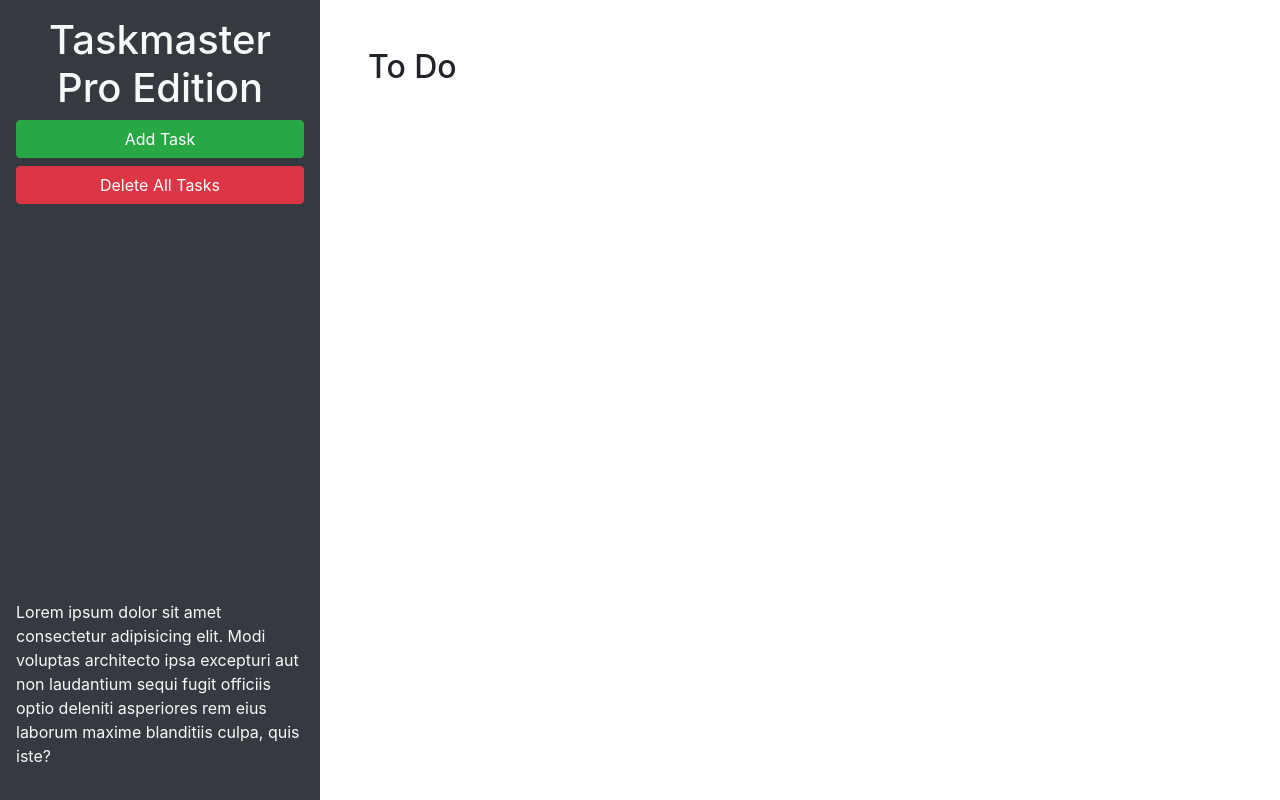
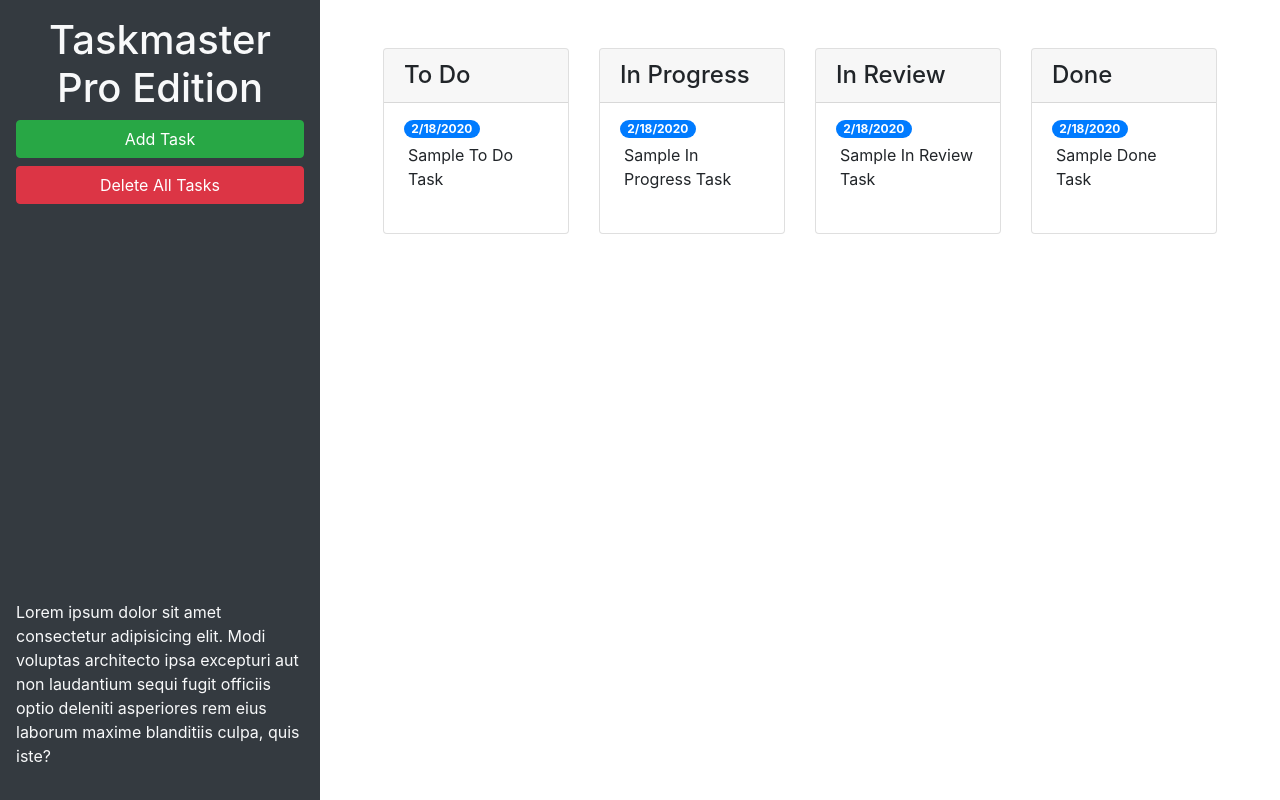
Before and after one commit to dboothe92/taskmaster-pro, a plain HTML site: page index.html in a window 1280 px wide. Drawn offline with nearby package versions, Linux system fonts and the light colour scheme.

Commit message:
add bootstrap grid

```diff
--- a/index.html
+++ b/index.html
@@ -11,7 +11,6 @@
 </head>
 
 <body>
-
   <div class="row min-vh-100 no-gutters">
     <header class="col-12 col-lg-3 bg-dark text-light d-flex flex-column p-4 p-lg-3">
       <h1 class="text-center">Taskmaster Pro Edition</h1>
@@ -24,10 +23,59 @@
       </p>
     </header>
     <main class="col-12 col-lg-9">
-      <div class="m-5">
-        <h2>To Do</h2>
-        <ul id="list-toDo" class="list-group"> </ul>
-      </div>
+      <div class="m-5 row justify-content-around">
+
+        <!--todo start-->
+        <div class = "col-12 col-md-6 col-xl-3 mb-3">
+          <div class = "card">
+            <h4 class = "card-header">To Do</h4>
+            <ul id="list-toDo" class="list-group list-group-flush">
+              <li class = "list-group-item">
+                <span class = "badge badge-primary badge-pill">2/18/2020</span>
+                <p class="m-1">Sample To Do Task</p>
+              </li>
+            </ul>
+          </div>
+        </div>
+
+        <!--In Progress Start-->
+        <div class = "col-12 col-md-6 col-xl-3 mb-3">
+          <div class = "card">
+            <h4 class = "card-header">In Progress</h4>
+            <ul id="list-inProgress" class="list-group list-group-flush">
+              <li class = "list-group-item">
+                <span class = "badge badge-primary badge-pill">2/18/2020</span>
+                <p class="m-1">Sample In Progress Task</p>
+              </li>
+            </ul>
+          </div>
+        </div>
+
+        <!--In Review Start-->
+        <div class = "col-12 col-md-6 col-xl-3 mb-3">
+          <div class = "card">
+            <h4 class = "card-header">In Review</h4>
+            <ul id="list-inReview" class="list-group list-group-flush">
+              <li class = "list-group-item">
+                <span class = "badge badge-primary badge-pill">2/18/2020</span>
+                <p class="m-1">Sample In Review Task</p>
+              </li>
+            </ul>
+          </div>
+        </div>
+
+        <!--Done Start-->
+        <div class = "col-12 col-md-6 col-xl-3 mb-3">
+          <div class = "card">
+            <h4 class = "card-header">Done</h4>
+            <ul id="list-done" class="list-group list-group-flush">
+              <li class = "list-group-item">
+                <span class = "badge badge-primary badge-pill">2/18/2020</span>
+                <p class="m-1">Sample Done Task</p>
+              </li>
+            </ul>
+          </div>
+        </div>
     </main>
   </div>
 
@@ -46,11 +94,11 @@
           <form>
             <div class="form-group">
               <label for="modalTaskDescription">Task description</label>
-              <textarea id="modalTaskDescription" rows="3"></textarea>
+              <textarea id="modalTaskDescription" rows="3" class="form-control"></textarea>
             </div>
             <div class="form-group">
               <label for="modalDueDate">Due date</label>
-              <input type="text" id="modalDueDate" placeholder="mm/dd/yyyy" autocomplete="off" />
+              <input type="text" class="form-control" id="modalDueDate" placeholder="mm/dd/yyyy" autocomplete="off" />
             </div>
           </form>
         </div>
```
